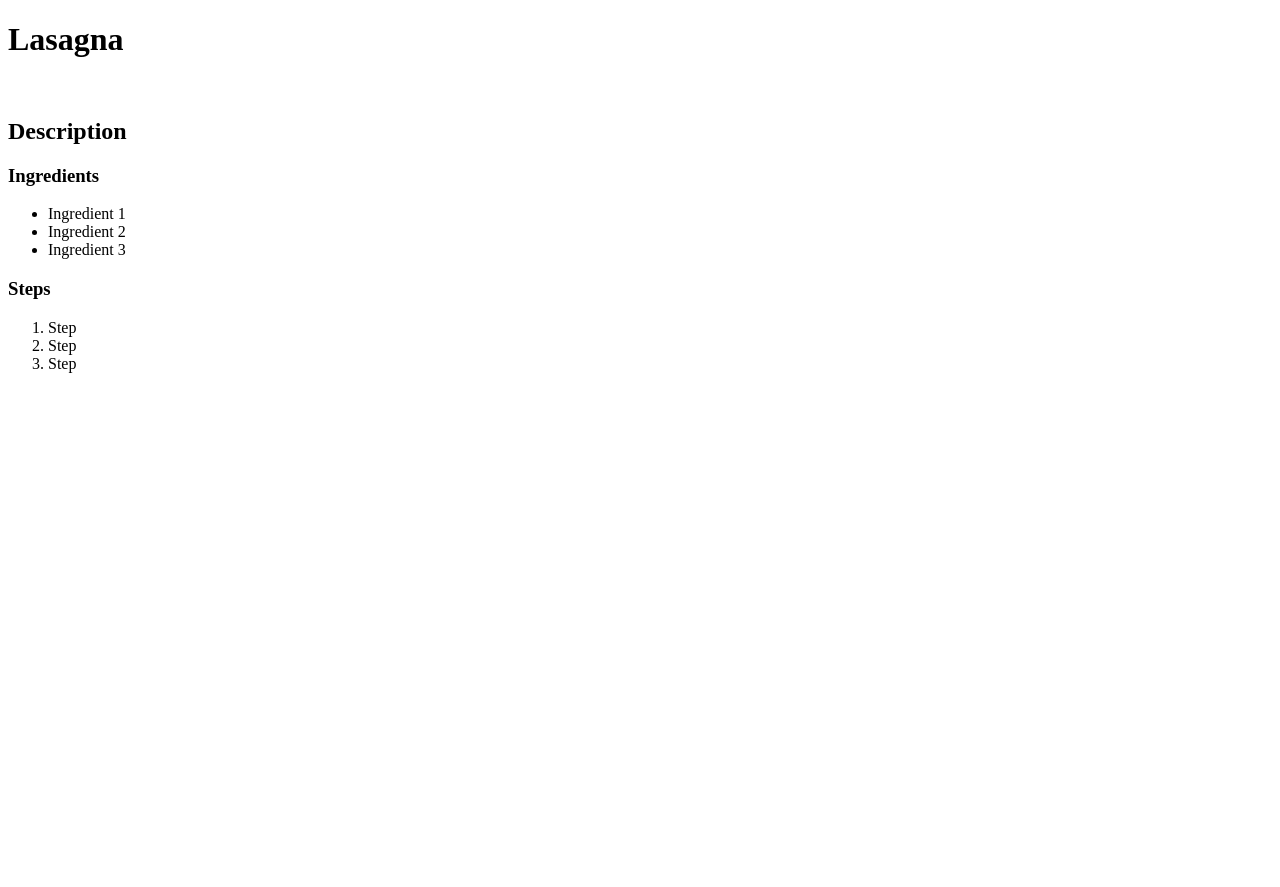
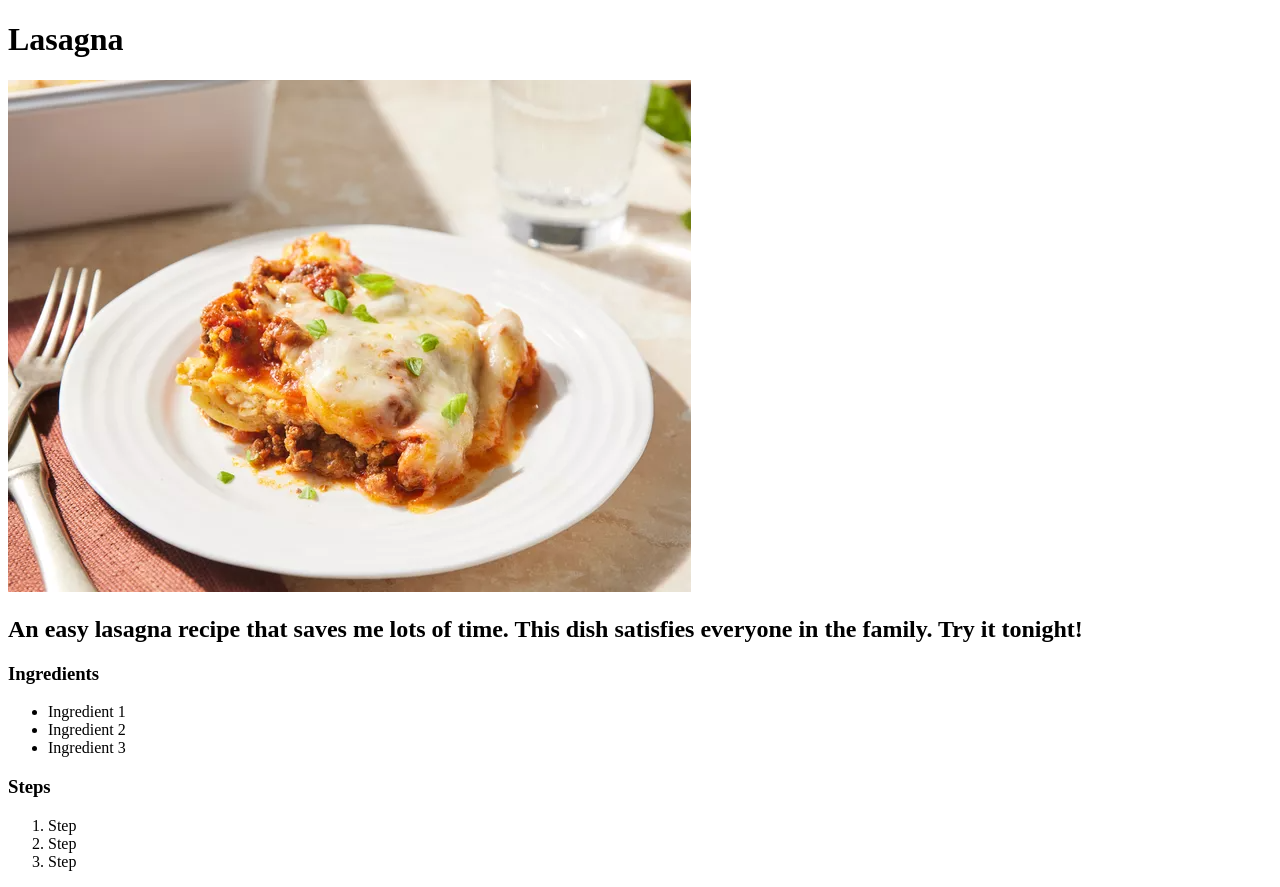
Before and after one commit to AstuteAli/odin-recipes, a plain HTML site: page recipes/lasagna.html in a window 1280 px wide. Before the commit the page ends 800 px from the top, so only its background shows below. Drawn offline with Linux system fonts and the light colour scheme.

Commit message:
Added Last Two Descriptions

```diff
--- a/recipes/lasagna.html
+++ b/recipes/lasagna.html
@@ -7,8 +7,8 @@
 </head>
 <body>
     <h1>Lasagna</h1>
-    <img src="">
-    <h2>Description</h2>
+    <img src="../images/lasagna.png">
+    <h2>An easy lasagna recipe that saves me lots of time. This dish satisfies everyone in the family. Try it tonight!</h2>
     <h3>Ingredients</h3>
     <ul>
         <li>Ingredient 1</li>
```
Also changed, not shown: recipes/chickennoodles.html (+1 -1 lines).
